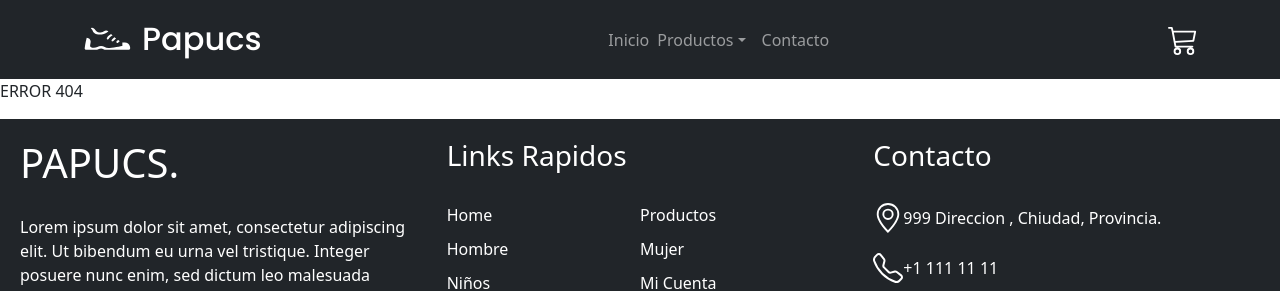
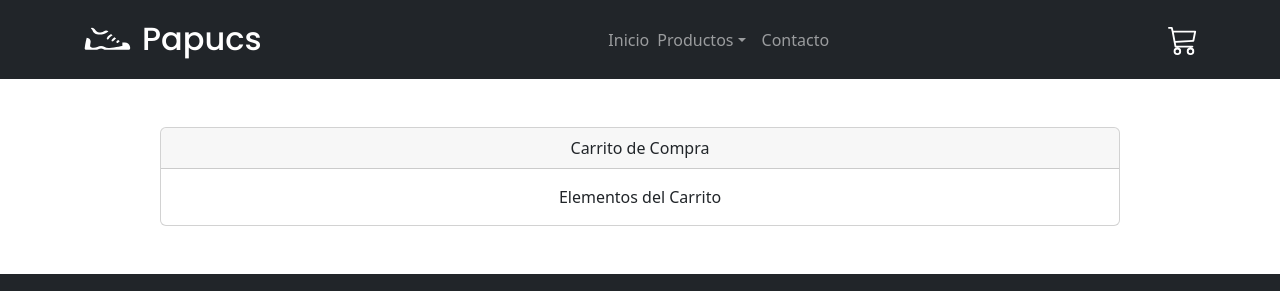
Before and after one commit to axelsur/papucsginzery, a React (Create React App) app: page /cart in a window 1280 px wide. Shown: the top 291 px of the page. Built offline with nearby package versions, Linux system fonts and the light colour scheme.

Commit message:
Entrega Sincronizar Counter

```diff
--- a/src/App.js
+++ b/src/App.js
@@ -7,21 +7,24 @@ import NavbarPapucs from './components/NavBar';
 import Footer  from './components/Footer';
 import ItemListContainer from './components/ItemListContainer';
 import ItemDetailContainer from './components/ItemDetailContainer';
+import CartContext from './components/CartContext';
+import Cart from './components/Cart';
 
 function App() {
   return (
-
+    <CartContext>
     <BrowserRouter>
         <NavbarPapucs/>
         <Routes>
           <Route path='/' element= {<ItemListContainer titulo="Lista Productos"/>} />
           <Route path='/categoria/:idCategoria' element= {<ItemListContainer titulo="Lista Productos Por Categoria"/>} />
           <Route path='/producto/:idProducto' element= {<ItemDetailContainer/>} />
+          <Route path='/cart' element= {<Cart titulo="Carrito de compras"/>} />
           <Route path='*' element= {<p>ERROR 404</p>} />
         </Routes>
         <Footer/>
     </BrowserRouter>
-
+    </CartContext>
   );
 }
 
--- /dev/null
+++ b/src/components/Cart.jsx
@@ -0,0 +1,22 @@
+import "bootstrap/dist/css/bootstrap.min.css";
+import Card from 'react-bootstrap/Card';
+
+
+
+function Cart(props) {
+
+  return (
+    <>
+
+    <Card style={{ width: '60rem' }} className="m-auto align-self-center mt-5 mb-5 text-center">
+      <Card.Header>Carrito de Compra</Card.Header>
+      <Card.Body>
+            Elementos del Carrito
+      </Card.Body>
+    </Card>
+
+    </>
+  );
+}
+
+export default Cart;
--- /dev/null
+++ b/src/components/CartContext.jsx
@@ -0,0 +1,16 @@
+import { createContext, useState } from 'react';
+export const myContext = createContext();
+
+export default function CartContext({ children }) {
+
+    const [cant, setCant] = useState(0);
+
+    const [hideButton, setHideButton] = useState(false)
+
+
+  return (
+    <>
+      <myContext.Provider value={{cant, setCant, hideButton, setHideButton}}>{children}</myContext.Provider>
+    </>
+  );
+}
--- a/src/components/ItemDetail.jsx
+++ b/src/components/ItemDetail.jsx
@@ -1,8 +1,9 @@
-import React, { useState } from "react";
+import React, {useContext, useState } from "react";
 import { Modal } from "react-bootstrap";
 import "bootstrap/dist/css/bootstrap.min.css";
 import ItemCount from "./ItemCount";
 import Card from 'react-bootstrap/Card';
+import { Link } from 'react-router-dom'
 
 
 import {Wrapper,
@@ -19,15 +20,22 @@ import {Wrapper,
         FilterSizeOption
 } from '../styledcomponents'
 
+import { myContext } from './CartContext'
+
 
 function ItemDetail(props) {
 
+  /* const {setCant, hideButton, setHideButton } = useContext(myContext) */
+
   const [cant, setCant] = useState(0);
 
-  const addCart = (cantidad) => {
+  const [hideButton, setHideButton] = useState(false)
+
+  const onAdd = (cantidad) =>{
     setCant(cantidad);
-    console.log("Cantidad a agregar al carrito: ", cantidad);
-  };
+    console.log("Cantidad a agregar al carrito: ",cantidad);
+    setHideButton(true);
+  }
 
   return (
     <>
@@ -63,7 +71,8 @@ function ItemDetail(props) {
                 </Stock>
               </StockContainer>
 
-              <ItemCount stock={props.item.stock} initial={0} onAdd={addCart} />
+              {hideButton ?  <Link className='btn btn-primary' to='/cart'>Finalizar compra</Link>
+                          :  <ItemCount stock={props.item.stock} initial={0} onAdd={onAdd} />}
 
             </InfoContainer>
           </Wrapper>
```
